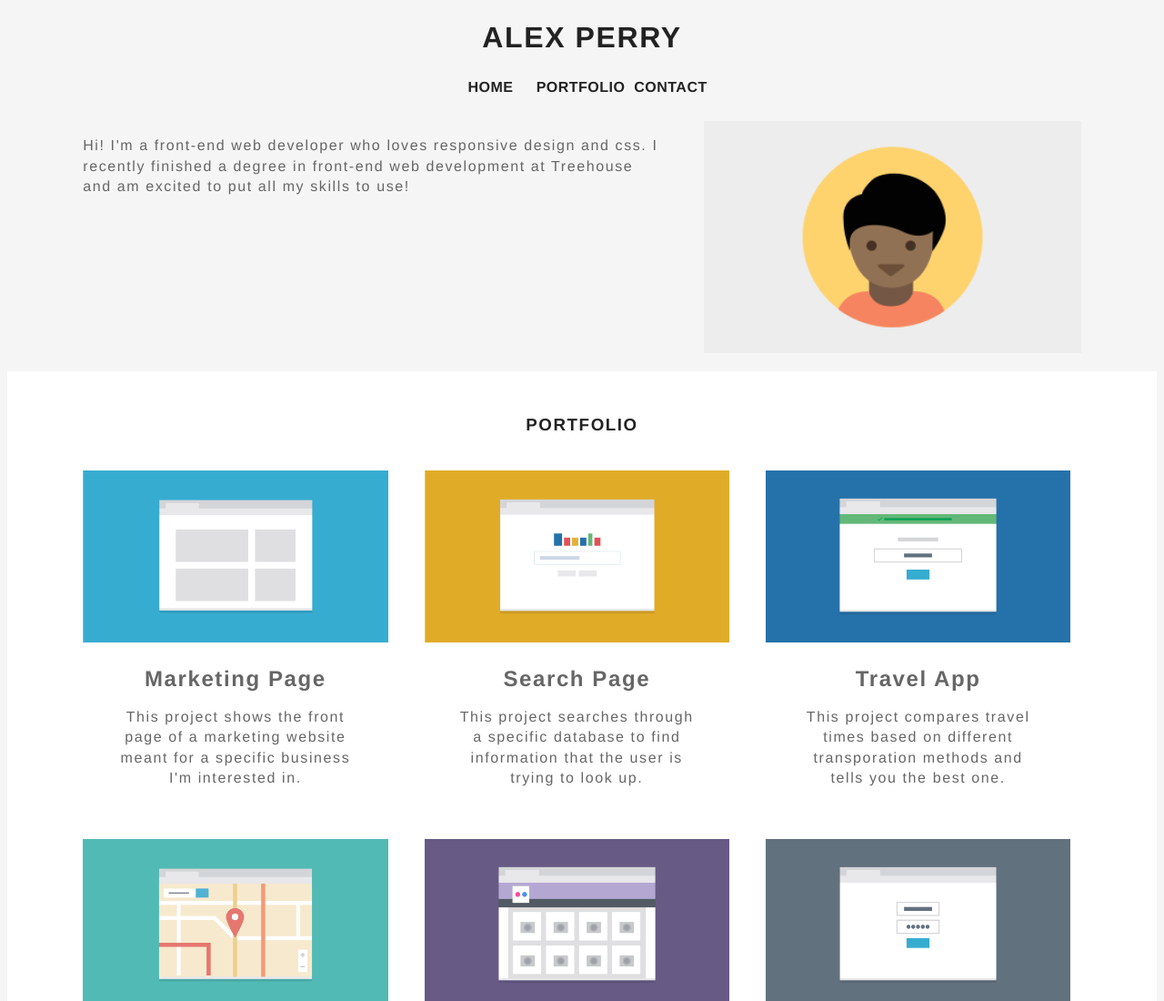
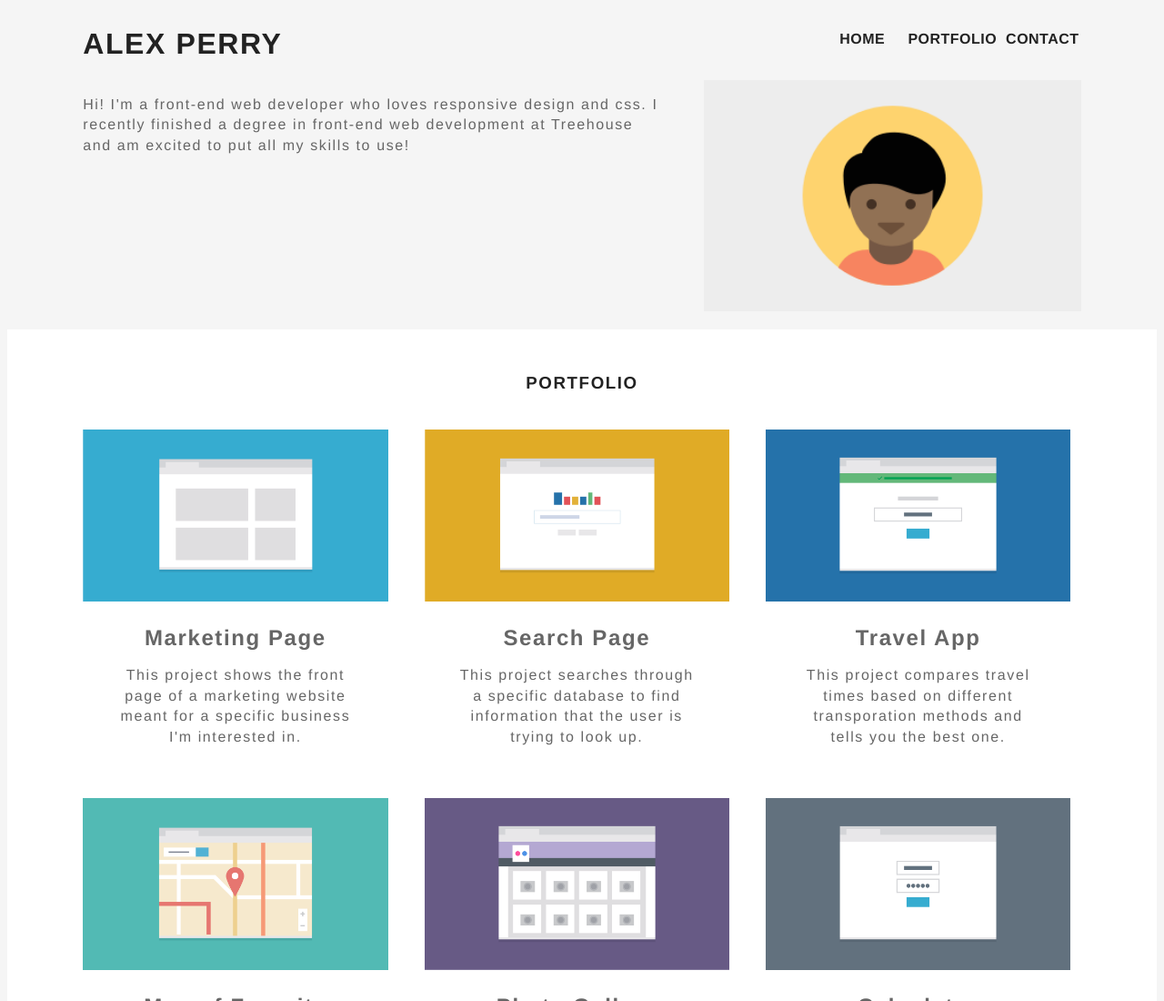
Before and after one commit to alexcperry/techdegree-project-2, a plain HTML site: page index.html in a window 1280 px wide. Shown: the top 1100 px of the page at 91% size. Drawn offline with Linux system fonts and the light colour scheme.

Commit message:
Fixed desktop header layout

```diff
--- a/css/styles.css
+++ b/css/styles.css
@@ -264,7 +264,34 @@ header {
 
 @media (min-width : 1024px) {
 
-  /* --- Portfolio Layout---*/
+  /* --- Header Layout --- */
+
+  header {
+    position: relative;
+    height: 80px;
+  }
+
+  .page-title {
+    position: absolute;
+    top: 20px;
+    left: 20px;
+    margin: 0px;
+  }
+
+  .main-nav {
+    position: absolute;
+    top: 15px;
+    right: 10px;
+    margin: 0px ;
+  }
+
+  .clearfix2 {
+    content : "";
+    display : table;
+    clear: both;
+  }
+
+  /* --- Portfolio Layout --- */
 
   .portfolio-card {
     float: left;
```
